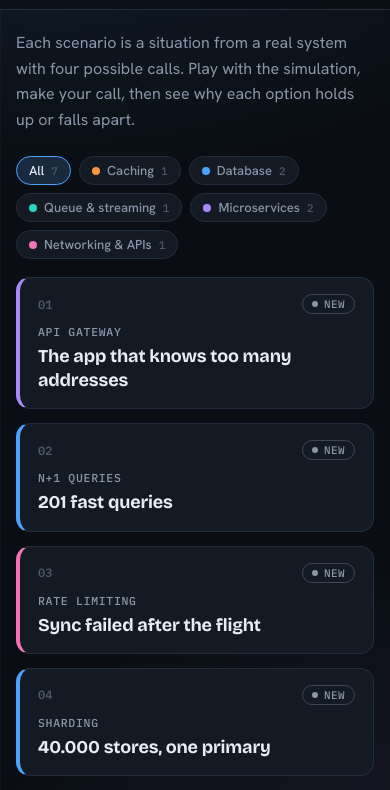
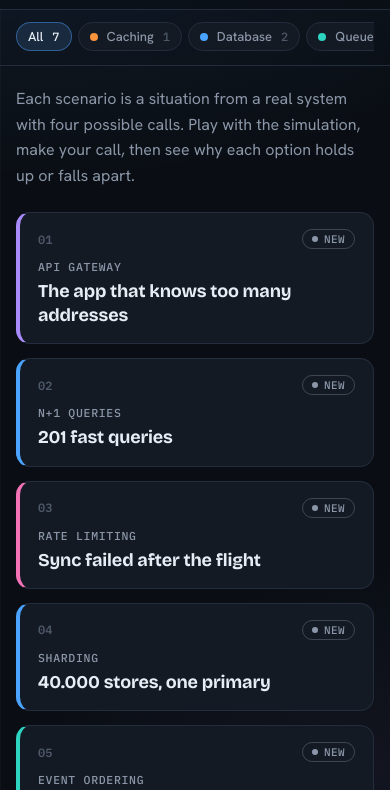
Before and after one commit to linhvu2695/system-design-scenarios, a website with bundled scripts: page index.html in a window 390 px wide. Shown: the part 53-843 px from the top of the page. Built offline with nearby package versions, Linux system fonts and the light colour scheme.

Commit message:
Category sidebar with question counts; content uses the full width
The category filter moves from chips above the list into a left sidebar that
lists every category with its scenario count (empty ones dimmed) and stays
visible on scenario pages. On phones it becomes a scrollable row of chips.

Co-Authored-By: Claude Opus 5.5 (1M context) <noreply@anthropic.com>

```diff
--- a/css/style.css
+++ b/css/style.css
@@ -50,7 +50,23 @@ header{position:sticky;top:0;z-index:20;display:flex;align-items:flex-end;justif
   box-shadow:0 0 0 1px rgba(255,255,255,.12)}
 .lang button.on svg,.lang button:hover svg{opacity:1;filter:none}
 
-main{flex:1;width:100%;max-width:880px;margin:0 auto;padding:28px 30px 40px}
+/* Sidebar of categories on the left; the content takes the rest of the width. */
+.layout{flex:1;display:grid;grid-template-columns:250px minmax(0,1fr);width:100%}
+.side{min-width:0;border-right:1px solid var(--line);padding:28px 16px 40px 24px}
+.side nav{position:sticky;top:100px}
+.side h4{font:600 11px var(--mono);letter-spacing:.2em;text-transform:uppercase;color:var(--muted);margin:0 0 10px 10px}
+.topics{list-style:none;margin:0;padding:0;display:grid;gap:2px}
+.topic-link{display:flex;align-items:center;gap:9px;padding:7px 10px;border-radius:9px;font:500 14px var(--body);
+  color:var(--muted);text-decoration:none;border:1px solid transparent;transition:.16s}
+.topic-link i{flex:none;width:8px;height:8px;border-radius:50%;background:var(--cat)}
+.topic-link .label{flex:1;min-width:0;overflow:hidden;text-overflow:ellipsis;white-space:nowrap}
+.topic-link .n{font:500 12px var(--mono);color:var(--faint)}
+a.topic-link:hover{color:var(--text);background:var(--surface)}
+.topic-link.on{color:var(--text);border-color:color-mix(in srgb,var(--cat,var(--blue)) 45%,transparent);
+  background:color-mix(in srgb,var(--cat,var(--blue)) 12%,var(--surface))}
+.topic-link.on .n{color:var(--text)}
+.topic-link.empty{opacity:.45}
+main{min-width:0;padding:28px 30px 40px}
 footer{border-top:1px solid var(--line);padding:16px 30px;color:var(--muted);font-size:12.5px;text-align:center}
 footer p{margin:0;max-width:880px;margin-inline:auto}
 .noscript{padding:30px}
@@ -86,13 +102,6 @@ footer p{margin:0;max-width:880px;margin-inline:auto}
   text-transform:uppercase;text-decoration:none;color:var(--cat);white-space:nowrap;overflow:hidden;text-overflow:ellipsis}
 .cat::before{content:"";flex:none;width:7px;height:7px;border-radius:50%;background:var(--cat)}
 a.cat:hover{text-decoration:underline;text-underline-offset:3px}
-.filters{display:flex;flex-wrap:wrap;gap:8px;margin:0 0 18px}
-.chip{display:inline-flex;align-items:center;gap:7px;font:500 13px var(--body);color:var(--muted);text-decoration:none;
-  background:var(--surface);border:1px solid var(--line);border-radius:99px;padding:5px 12px;transition:.16s}
-.chip i{width:8px;height:8px;border-radius:50%;background:var(--cat)}
-.chip .n{font:500 11px var(--mono);color:var(--faint)}
-.chip:hover{color:var(--text);border-color:var(--faint)}
-.chip.on{color:var(--text);border-color:var(--cat,var(--blue));background:color-mix(in srgb,var(--cat,var(--blue)) 12%,var(--surface))}
 .card h3{font:700 18px/1.3 var(--display);margin:6px 0 0;letter-spacing:-.01em}
 
 /* ---- scenario ---- */
@@ -175,6 +184,14 @@ input[type=range]{accent-color:var(--blue);width:180px;max-width:100%}
   .brand .eyebrow{display:none}
   .brand h1{font-size:20px}
   #score{display:none}
+  /* The sidebar becomes a row of chips above the content. */
+  .layout{grid-template-columns:minmax(0,1fr)}
+  .side{border-right:0;border-bottom:1px solid var(--line);padding:12px 16px}
+  .side nav{position:static}
+  .side h4{display:none}
+  .topics{display:flex;gap:6px;overflow-x:auto;padding-bottom:2px}
+  .topic-link{white-space:nowrap;font-size:13px;padding:5px 11px;border-radius:99px;border-color:var(--line);background:var(--surface)}
+  .topic-link.empty{display:none}
   main{padding:20px 16px 32px}
   footer{padding:14px 16px}
   .scenario h2{font-size:25px}
--- a/index.html
+++ b/index.html
@@ -24,7 +24,10 @@
     <div class="lang" id="lang"></div>
   </div>
 </header>
-<main id="main"></main>
+<div class="layout">
+  <aside class="side" id="side"></aside>
+  <main id="main"></main>
+</div>
 <footer id="foot"></footer>
 <noscript><p class="noscript">This app needs JavaScript.</p></noscript>
 </body>
--- a/js/app.js
+++ b/js/app.js
@@ -16,6 +16,9 @@ const load = id => {
   return cache.get(id);
 };
 const num = id => String(IDS.indexOf(id) + 1).padStart(2, '0');
+// One scenario failing to load (a typo, a stale cached module) leaves out that one only.
+const loadAll = async () => (await Promise.allSettled(IDS.map(load)))
+  .flatMap((r, i) => r.status === 'fulfilled' ? [r.value] : (console.error(IDS[i], r.reason), []));
 
 /* A scenario's category, as a colored label. The color comes from css/style.css
    (.cat-<id>), so it lives with the rest of the palette. */
@@ -57,12 +60,18 @@ async function render() {
   const main = $('#main');
   const m = location.hash.match(/^#\/s\/([\w-]+)$/);
   const c = location.hash.match(/^#\/c\/([\w-]+)$/);
-  const view = m && IDS.includes(m[1]) ? scenarioView(m[1]) : listView(c && category(c[1]) ? c[1] : null);
+  const filter = c && category(c[1]) ? c[1] : null;
+  const all = await loadAll();
+  const view = m && IDS.includes(m[1]) ? scenarioView(m[1]) : listView(all, filter);
   const result = await view.catch(err => {
     console.error(err);
     return { node: el('p', { class: 'muted' }, String(err.message || err)) };
   });
   if (mine !== renderId) { result.cleanup?.(); return; }   // a newer navigation won
+  const side = $('#side');
+  side.textContent = '';
+  // On a scenario page, highlight the scenario's own category.
+  side.append(sidebar(all, m ? all.find(s => s.id === m[1])?.category ?? null : filter));
   main.textContent = '';
   main.append(result.node);
   result.mounted?.();
@@ -70,30 +79,38 @@ async function render() {
   shell();
 }
 
+/* ---------------- sidebar ----------------
+   Every category with how many scenarios it has; it is also the list's filter.
+   A category with none yet stays visible, dimmed and not a link. */
+function sidebar(all, active) {
+  const count = id => all.filter(s => s.category === id).length;
+  const item = (id, label, n) => {
+    const on = active === id;
+    return el('li', {}, el(n || !id ? 'a' : 'span', {
+      class: ['topic-link', id ? `cat-${id}` : '', on ? 'on' : '', n ? '' : 'empty'].join(' ').trim(),
+      href: n || !id ? (id ? `#/c/${id}` : '#/') : null,
+      'aria-current': on ? 'true' : null,
+    }, [id ? el('i') : '', el('span', { class: 'label' }, label), el('span', { class: 'n' }, String(n))]));
+  };
+  return el('nav', { 'aria-label': t('Categories') }, [
+    el('h4', {}, t('Categories')),
+    el('ul', { class: 'topics' }, [
+      item(null, t('All'), all.length),
+      ...CATEGORIES.map(cat => item(cat.id, tx(cat.label), count(cat.id))),
+    ]),
+  ]);
+}
+
 /* ---------------- list ---------------- */
-async function listView(filter) {
-  // One scenario failing to load (a typo, a stale cached module) hides that card only.
-  const all = (await Promise.allSettled(IDS.map(load)))
-    .flatMap((r, i) => r.status === 'fulfilled' ? [r.value] : (console.error(IDS[i], r.reason), []));
+async function listView(all, filter) {
   const node = el('div', { class: 'list' }, [el('p', { class: 'lede' }, t('Each scenario is a situation from a real system with four possible calls. Play with the simulation, make your call, then see why each option holds up or falls apart.'))]);
   if (!all.length) { node.append(el('p', { class: 'muted' }, t('No scenarios yet. Run make new ID=<name> to add one.'))); return { node }; }
 
-  // Filter by category: only categories that have scenarios, each with its count.
-  const count = id => all.filter(s => s.category === id).length;
-  const chip = (id, label, n) => el('a', {
-    class: ['chip', id ? `cat-${id}` : '', filter === id ? 'on' : ''].join(' ').trim(),
-    href: id ? `#/c/${id}` : '#/', 'aria-current': filter === id ? 'true' : null,
-  }, [id ? el('i') : '', label, el('span', { class: 'n' }, String(n))]);
-  node.append(el('nav', { class: 'filters', 'aria-label': t('Categories') }, [
-    chip(null, t('All'), all.length),
-    ...CATEGORIES.filter(cat => count(cat.id)).map(cat => chip(cat.id, tx(cat.label), count(cat.id))),
-  ]));
-
+  // The category filter is the sidebar; the card shows its category as a color only.
   const grid = el('div', { class: 'grid' });
   for (const s of all.filter(s => !filter || s.category === filter)) {
     const p = progress.get(s.id);
     const [cls, label] = !p ? ['new', t('New')] : p.correct ? ['ok', t('Solved')] : ['bad', t('Missed')];
-    // The card shows its category as a color only; the filter chips above are the legend.
     const cat = tx(category(s.category)?.label);
     grid.append(el('a', { class: `card cat-${s.category}`, href: `#/s/${s.id}`, title: cat }, [
       el('div', { class: 'card-top' }, [
```
